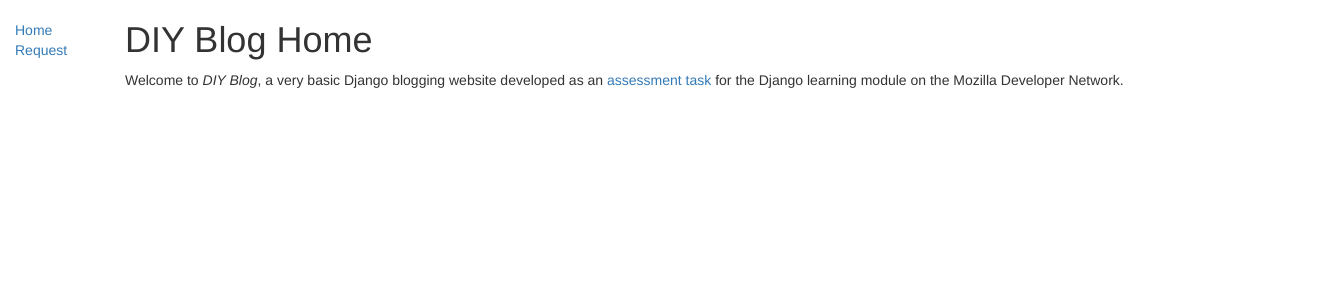
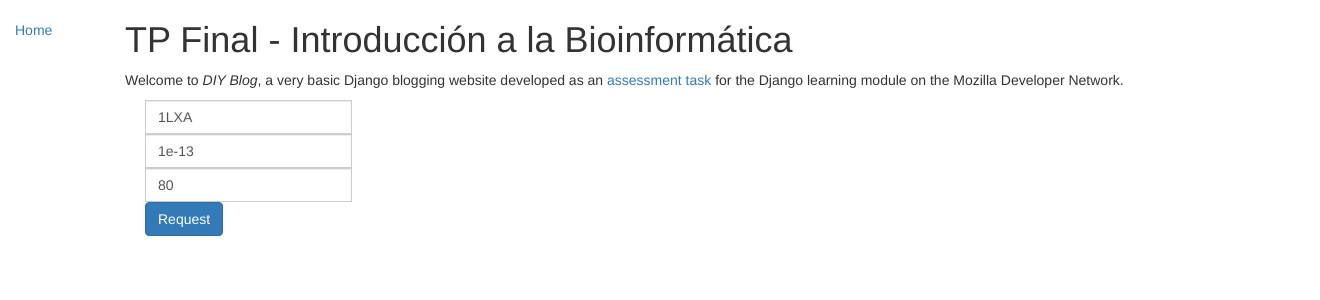
Before and after one commit to BioinformaticaUNQ/TP-Conservacion-Cicovich-Alvarez, a Django app: page /homology/ in a window 1320 px wide. Shown: the top 300 px of the page. Run offline with Django 3.2, Linux system fonts and the light colour scheme; some libraries are stand-ins or nearby versions.

Commit message:
Unwired parameters; Added input form;

```diff
--- a/homology/templates/base_generic.html
+++ b/homology/templates/base_generic.html
@@ -2,7 +2,7 @@
 <html lang="en">
 <head>
 
-  {% block title %}<title>Django DIY Blog</title>{% endblock %}
+  {% block title %}<title>TP Final</title>{% endblock %}
   <meta charset="utf-8">
   <meta name="viewport" content="width=device-width, initial-scale=1">
   <link rel="stylesheet" href="https://maxcdn.bootstrapcdn.com/bootstrap/3.3.7/css/bootstrap.min.css">
@@ -26,30 +26,11 @@
     {% block sidebar %}
     <ul class="sidebar-nav">
       <li><a href="{% url 'index' %}">Home</a></li>
-      <li><a href="{% url 'homology-detail' pk='1LXA' %}">Request</a></li>
     </ul>
     {% endblock %}
   </div>
   <div class="col-sm-11 ">
   {% block content %}{% endblock %}
-
-  {% block pagination %}
-    {% if is_paginated %}
-        <div class="pagination">
-            <span class="page-links">
-                {% if page_obj.has_previous %}
-                    <a href="{{ request.path }}?page={{ page_obj.previous_page_number }}">previous</a>
-                {% endif %}
-                <span class="page-current">
-                    Page {{ page_obj.number }} of {{ page_obj.paginator.num_pages }}.
-                </span>
-                {% if page_obj.has_next %}
-                    <a href="{{ request.path }}?page={{ page_obj.next_page_number }}">next</a>
-                {% endif %}
-            </span>
-        </div>
-    {% endif %}
-  {% endblock %}
 
   </div>
 </div>
--- a/homology/templates/index.html
+++ b/homology/templates/index.html
@@ -1,9 +1,39 @@
 {% extends "base_generic.html" %}
 
 {% block content %}
-<h1>DIY Blog Home</h1>
+<h1>TP Final - Introducción a la Bioinformática</h1>
 
 <p>Welcome to <em>DIY Blog</em>, a very basic Django blogging website developed as an <a href="https://developer.mozilla.org/en-US/docs/Learn/Server-side/Django/django_assessment_blog">assessment task</a> for the Django learning module on the Mozilla Developer Network.</p>
 
 
+<div class="container">
+	<div class="input-group mb-3">
+		<input type="text" class="form-control" id="pID" placeholder="PDB id">
+	</div>
+	<div class="input-group mb-3">
+		<input type="text" class="form-control" id="filterEValue" placeholder="E-Value filter">
+	</div>
+	<div class="input-group mb-3">
+		<input type="text" class="form-control" id="filterConservationPersentage" placeholder="Conservation persentage">
+	</div>
+	<button type="button" class="btn btn-primary" onclick="Request()">Request</button>
+</div>
+
+
+<script type='text/javascript'>
+	$( document ).ready(function() {
+		$('#pID').val('1LXA');
+		$('#filterEValue').val('1e-13');
+		$('#filterConservationPersentage').val('80');
+	});
+
+	function Request() {
+		let pID = $('#pID').val();
+		let filterEValue = $('#filterEValue').val();
+		let filterConservationPersentage = $('#filterConservationPersentage').val();
+		window.location.href = `/homology/detail/${pID}/${filterEValue}/${filterConservationPersentage}`;
+		//href="{% url 'homology-detail' pID='1LXA' filterEValue='1e-13' filterConservationPersentage=80 %}"
+	}
+</script>
+
 {% endblock %}
--- a/homology/urls.py
+++ b/homology/urls.py
@@ -5,5 +5,5 @@ from django.views.generic import RedirectView
 
 urlpatterns = [
     path('', views.index, name='index'), #Aca se setean los parametros de busqueda y redirige
-    path('detail/<str:pk>', views.homologyDetailView, name='homology-detail'),
+    path('detail/<str:pID>/<str:filterEValue>/<int:filterConservationPersentage>', views.homologyDetailView, name='homology-detail'),
 ]
--- a/homology/views.py
+++ b/homology/views.py
@@ -15,7 +15,7 @@ def index(request):
 
 def homologyDetailView(request, **kwargs: Any):
     context = {
-        'homology': Homology(kwargs['pk']),
+        'homology': Homology(kwargs['pID'], kwargs['filterEValue'], kwargs['filterConservationPersentage']),
     }
     return render(
         request,
--- a/tp_final/controllers.py
+++ b/tp_final/controllers.py
@@ -5,10 +5,10 @@ from .core.clustal import getAlignment_flat
 from .core.conservation import getConservedZone_json
 
 def fasta(request, **kwargs: Any):
-    return JsonResponse({'sequence': getSequence(kwargs['pk'])})
+    return JsonResponse({'sequence': getSequence(kwargs['pID'])})
 
 def clustal(request, **kwargs: Any):
-    return JsonResponse({'alignment': getAlignment_flat(kwargs['pk'], 0.0000000000001)})
+    return JsonResponse({'alignment': getAlignment_flat(kwargs['pID'], float(kwargs['filterEValue']))})
 
 def conservation(request, **kwargs: Any):
-    return JsonResponse({'conservation': getConservedZone_json(kwargs['pk'], 0.0000000000001, 80)})
+    return JsonResponse({'conservation': getConservedZone_json(kwargs['pID'], float(kwargs['filterEValue']), kwargs['filterConservationPersentage'])})
--- a/tp_final/urls.py
+++ b/tp_final/urls.py
@@ -7,7 +7,7 @@ urlpatterns = [
     path('admin/', admin.site.urls),
     path('homology/', include('homology.urls')),
     path('', RedirectView.as_view(url='/homology/', permanent=True)),
-    path('fasta/<str:pk>', controllers.fasta, name='fasta'),
-    path('clustal/<str:pk>', controllers.clustal, name='clustal'),
-    path('conservation/<str:pk>', controllers.conservation, name='conservation'),
+    path('fasta/<str:pID>', controllers.fasta, name='fasta'),
+    path('clustal/<str:pID>/<str:filterEValue>', controllers.clustal, name='clustal'),
+    path('conservation/<str:pID>/<str:filterEValue>/<int:filterConservationPersentage>', controllers.conservation, name='conservation'),
 ]
```
Also changed, not shown: homology/models.py (+7 -3 lines), homology/templates/homology/homology_detail.html (+9 -3 lines).
